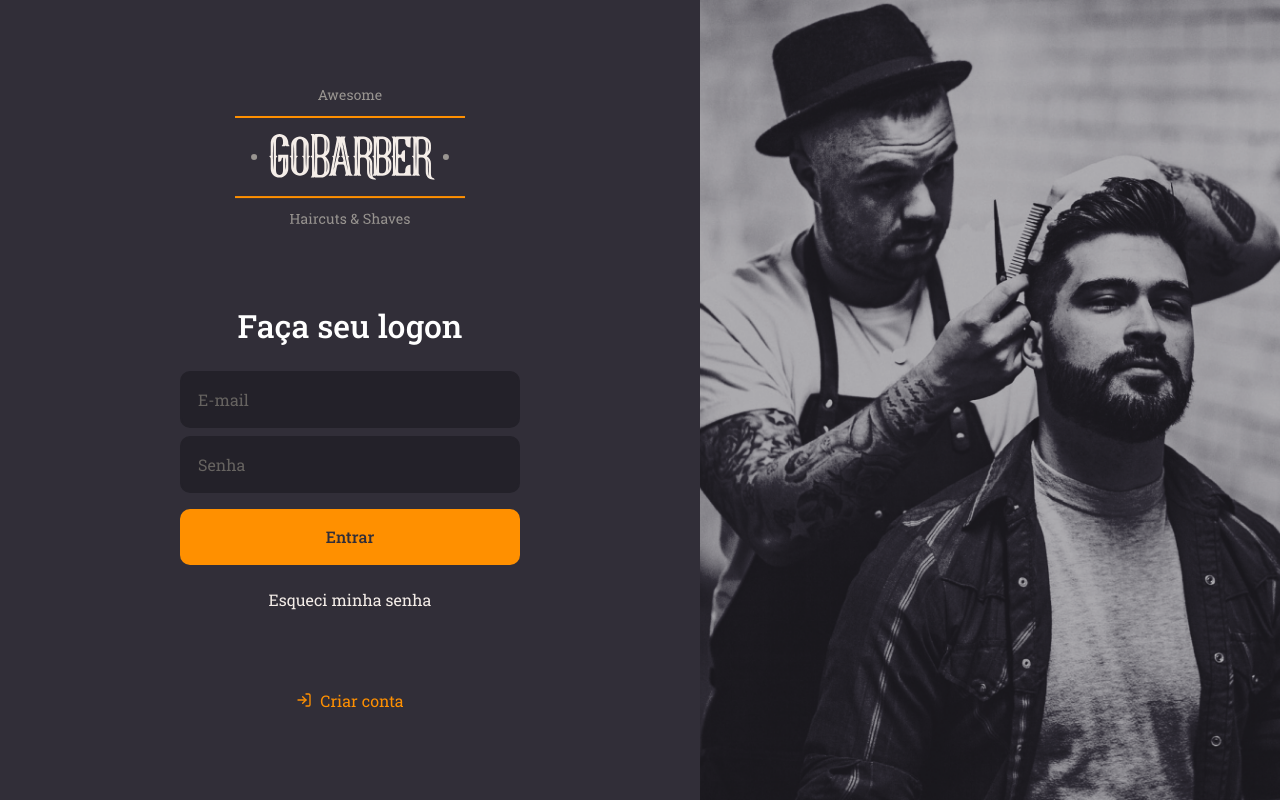
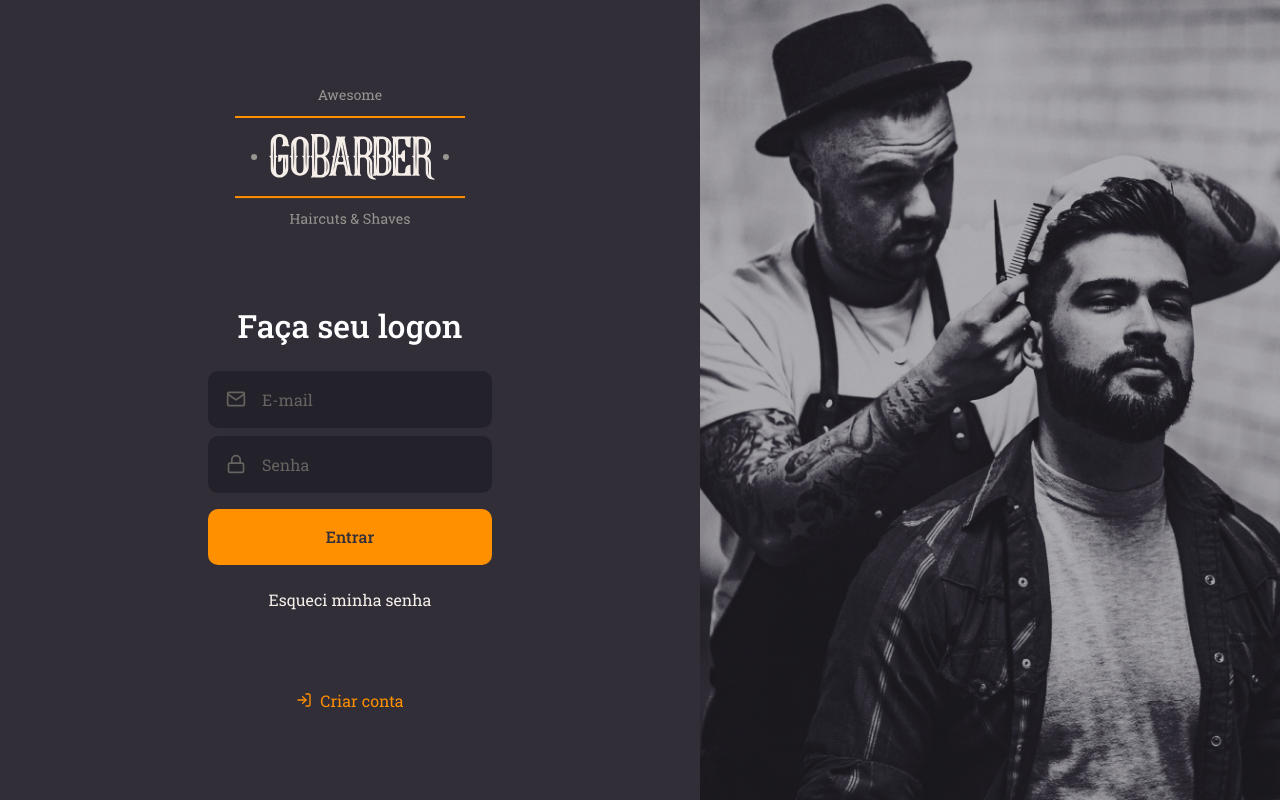
Before and after one commit to maurodesouza/gobarber, a React (Create React App) app in the folder web/: page / in a window 1280 px wide. Built offline with nearby package versions, Linux system fonts and the light colour scheme.

Commit message:
📕  (web) class 5 - components

```diff
--- /dev/null
+++ b/web/src/components/Button/index.tsx
@@ -0,0 +1,11 @@
+import React, { ButtonHTMLAttributes } from 'react';
+
+import * as S from './styles';
+
+type ButtonProps = ButtonHTMLAttributes<HTMLButtonElement>;
+
+const Button: React.FC<ButtonProps> = ({ children, ...rest }) => {
+  return <S.Container {...rest}>{children}</S.Container>;
+};
+
+export default Button;
--- /dev/null
+++ b/web/src/components/Button/styles.ts
@@ -0,0 +1,19 @@
+import styled from 'styled-components';
+import { shade } from 'polished';
+
+export const Container = styled.button`
+  background: #ff9000;
+  color: #312e38;
+  font-weight: 500;
+  margin-top: 16px;
+  border-radius: 10px;
+  border: 0;
+  padding: 0 16px;
+  height: 56px;
+  width: 100%;
+  transition: background 0.2s;
+
+  &:hover {
+    background: ${shade(0.2, '#ff9000')};
+  }
+`;
--- /dev/null
+++ b/web/src/components/Input/index.tsx
@@ -0,0 +1,20 @@
+import React, { InputHTMLAttributes } from 'react';
+import { IconBaseProps } from 'react-icons';
+
+import * as S from './styles';
+
+interface InputProps extends InputHTMLAttributes<HTMLInputElement> {
+  name: string;
+  icon?: React.ComponentType<IconBaseProps>;
+}
+
+const Input: React.FC<InputProps> = ({ icon: Icon, ...rest }) => {
+  return (
+    <S.Container>
+      {Icon && <Icon size={20} />}
+      <input {...rest} />
+    </S.Container>
+  );
+};
+
+export default Input;
--- /dev/null
+++ b/web/src/components/Input/styles.ts
@@ -0,0 +1,41 @@
+import styled from 'styled-components';
+
+export const Container = styled.div`
+  background: #232129;
+  color: #666360;
+  border-radius: 10px;
+  border: 2px solid #232129;
+  width: 100%;
+
+  display: flex;
+  align-items: center;
+  padding: 16px;
+
+  & + div {
+    margin-top: 8px;
+  }
+
+  input {
+    color: #f4ede8;
+    background: transparent;
+    border: 0;
+    flex: 1;
+
+    &::placeholder {
+      color: #666360;
+    }
+
+    &:-webkit-autofill,
+    &:-webkit-autofill:hover,
+    &:-webkit-autofill:focus,
+    &:-webkit-autofill:active {
+      box-shadow: 0 0 0 30px transparent inset !important;
+      transition: background-color 5000s ease-in-out 0s;
+      -webkit-text-fill-color: #f4ede8 !important;
+    }
+  }
+
+  > svg {
+    margin-right: 16px;
+  }
+`;
--- a/web/src/pages/SignIn/index.tsx
+++ b/web/src/pages/SignIn/index.tsx
@@ -1,5 +1,9 @@
 import React from 'react';
-import { FiLogIn } from 'react-icons/fi';
+
+import { FiLogIn, FiLock, FiMail } from 'react-icons/fi';
+
+import Button from '../../components/Button';
+import Input from '../../components/Input';
 
 import logo from '../../assets/logo.svg';
 import * as S from './styles';
@@ -13,10 +17,15 @@ const SignIn: React.FC = () => {
         <form>
           <h1>Faça seu logon</h1>
 
-          <input placeholder="E-mail" />
-          <input type="password" placeholder="Senha" />
+          <Input icon={FiMail} name="email" placeholder="E-mail" />
+          <Input
+            icon={FiLock}
+            name="password"
+            type="password"
+            placeholder="Senha"
+          />
 
-          <button type="submit">Entrar</button>
+          <Button type="submit">Entrar</Button>
 
           <a href="fotgot">Esqueci minha senha</a>
         </form>
--- a/web/src/pages/SignIn/styles.ts
+++ b/web/src/pages/SignIn/styles.ts
@@ -27,40 +27,6 @@ export const Content = styled.div`
 
     h1 {
       margin-bottom: 24px;
-    }
-
-    input {
-      background: #232129;
-      color: #f4ede8;
-      border-radius: 10px;
-      border: 2px solid #232129;
-      padding: 16px;
-      width: 100%;
-
-      & + input {
-        margin-top: 8px;
-      }
-
-      &::placeholder {
-        color: #666360;
-      }
-    }
-
-    button {
-      background: #ff9000;
-      color: #312e38;
-      font-weight: 500;
-      margin-top: 16px;
-      border-radius: 10px;
-      border: 0;
-      padding: 0 16px;
-      height: 56px;
-      width: 100%;
-      transition: background 0.2s;
-
-      &:hover {
-        background: ${shade(0.2, '#ff9000')};
-      }
     }
 
     a {
```
Also changed, not shown: web/.eslintrc.json.
